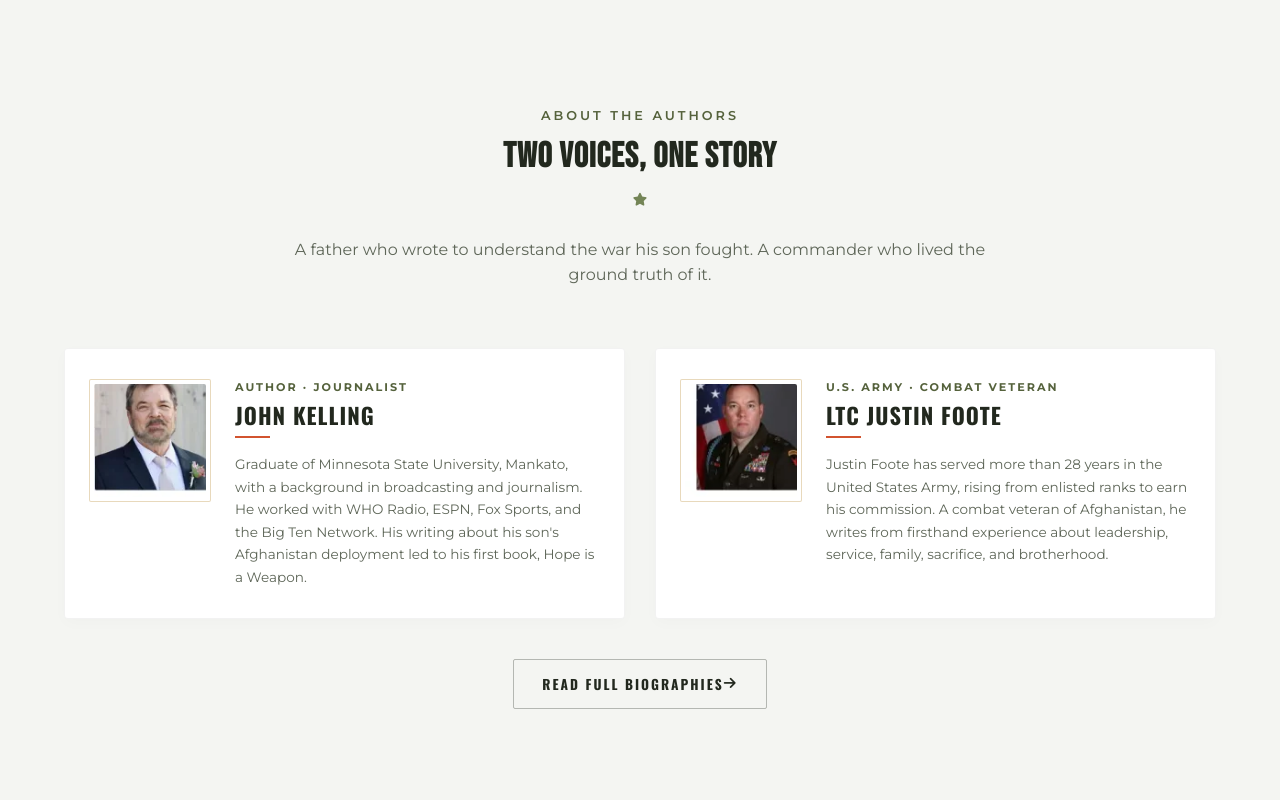
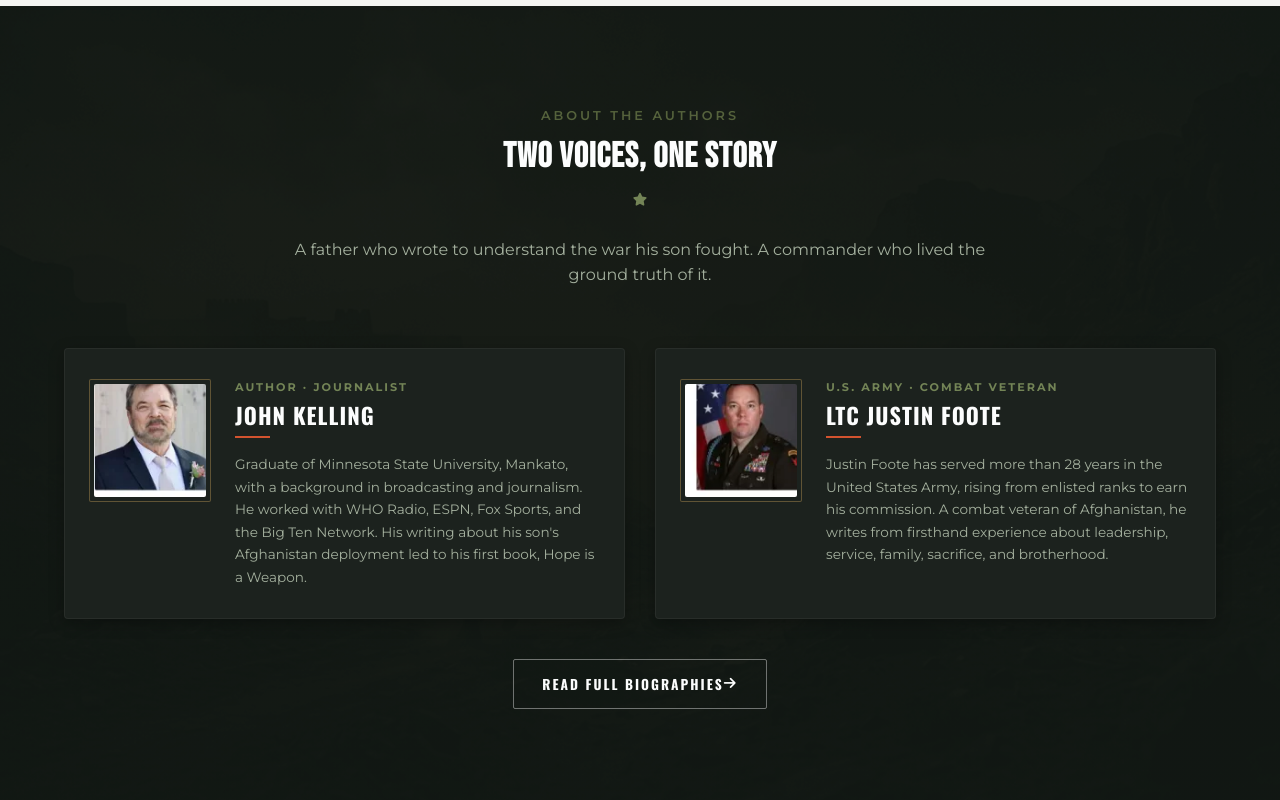
Before and after one commit to ssunderani/Miraculous-Website-html, a website: page index.html in a window 1280 px wide. Shown: the part 1620-2420 px from the top of the page. Drawn offline with nearby package versions, Linux system fonts and the light colour scheme.

Commit message:
Style adjustment: change authors section background back to dark theme with white header fonts

```diff
--- a/style.css
+++ b/style.css
@@ -559,18 +559,21 @@ img {
    ========================================================================== */
 .about-authors-section {
   padding: 100px 0;
-  background-color: var(--bg-light);
-  color: var(--text-dark);
+  position: relative;
+  background-image: linear-gradient(to right, rgba(18, 24, 20, 0.95) 100%, rgba(18, 24, 20, 0.95) 100%), url('assets/author_bg.png');
+  background-size: cover;
+  background-position: center;
+  color: var(--text-light);
 }
 
 .about-authors-section .section-title {
-  color: var(--text-dark);
+  color: var(--text-light);
 }
 
 .section-subtitle {
   font-family: var(--font-body);
   font-size: 1rem;
-  color: var(--text-muted-dark);
+  color: var(--text-muted-light);
   text-align: center;
   max-width: 700px;
   margin: 0 auto;
@@ -586,10 +589,10 @@ img {
 
 .author-card {
   display: flex;
-  background-color: #ffffff;
+  background-color: var(--bg-card);
   border-radius: 4px;
-  border: 1px solid rgba(0, 0, 0, 0.05);
-  box-shadow: 0 4px 15px rgba(0, 0, 0, 0.02);
+  border: 1px solid rgba(252, 253, 253, 0.05);
+  box-shadow: 0 4px 15px rgba(0, 0, 0, 0.3);
   padding: 30px 24px;
   gap: 24px;
   transition: var(--transition-smooth);
@@ -597,7 +600,7 @@ img {
 
 .author-card:hover {
   transform: translateY(-5px);
-  box-shadow: 0 15px 30px rgba(0, 0, 0, 0.06);
+  box-shadow: 0 15px 30px rgba(0, 0, 0, 0.5);
 }
 
 .author-card-img-wrap {
@@ -606,7 +609,7 @@ img {
   flex-shrink: 0;
   border: 1px solid var(--gold-border);
   padding: 4px;
-  background: #ffffff;
+  background: var(--bg-card);
   border-radius: 2px;
 }
 
@@ -627,7 +630,7 @@ img {
   font-weight: 700;
   font-size: 0.7rem;
   letter-spacing: 2px;
-  color: var(--primary-olive);
+  color: var(--primary-olive-light);
   margin-bottom: 5px;
 }
 
@@ -635,7 +638,7 @@ img {
   font-family: var(--font-accent);
   font-weight: 700;
   font-size: 1.4rem;
-  color: var(--text-dark);
+  color: var(--text-light);
   margin-bottom: 8px;
   letter-spacing: 1px;
 }
@@ -651,7 +654,7 @@ img {
   font-family: var(--font-body);
   font-size: 0.85rem;
   line-height: 1.65;
-  color: var(--text-muted-dark);
+  color: var(--text-muted-light);
 }
 
 /* Expandable biographies content */
@@ -673,14 +676,14 @@ img {
   gap: 30px;
   padding: 40px 24px 10px 24px;
   margin-top: 20px;
-  border-top: 1px solid rgba(0, 0, 0, 0.05);
+  border-top: 1px solid rgba(252, 253, 253, 0.05);
 }
 
 .bio-extra-col h4 {
   font-family: var(--font-accent);
   font-weight: 700;
   font-size: 1.1rem;
-  color: var(--text-dark);
+  color: var(--text-light);
   margin-bottom: 12px;
 }
 
@@ -688,7 +691,7 @@ img {
   font-family: var(--font-body);
   font-size: 0.85rem;
   line-height: 1.7;
-  color: var(--text-muted-dark);
+  color: var(--text-muted-light);
 }
 
 .authors-actions {
@@ -698,14 +701,14 @@ img {
 }
 
 .about-authors-section .btn-outline {
-  border-color: rgba(34, 40, 30, 0.3);
-  color: var(--text-dark);
+  border-color: rgba(252, 253, 253, 0.4);
+  color: var(--text-light);
 }
 
 .about-authors-section .btn-outline:hover {
-  background-color: var(--primary-olive);
-  color: var(--text-light);
-  border-color: var(--primary-olive);
+  background-color: var(--text-light);
+  color: var(--bg-primary);
+  border-color: var(--text-light);
 }
 
 /* Responsive updates for authors grid */
```
